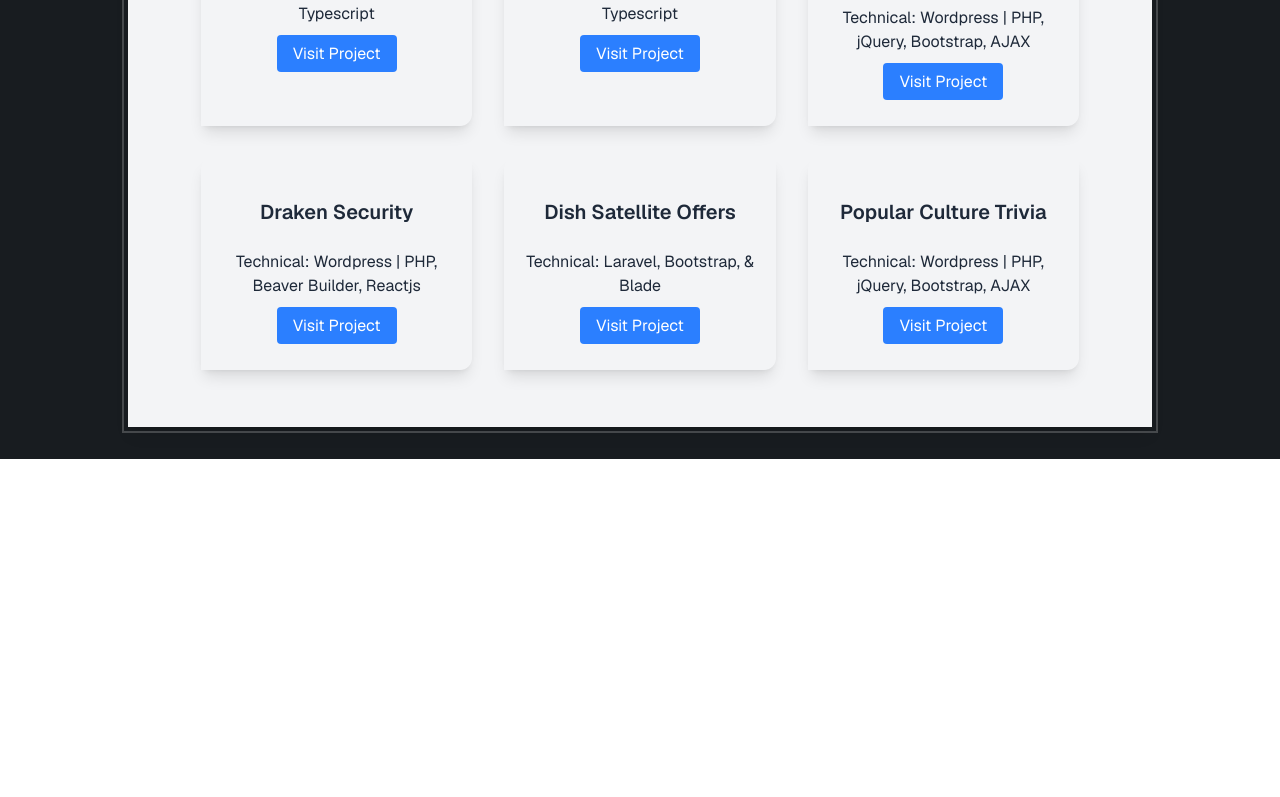
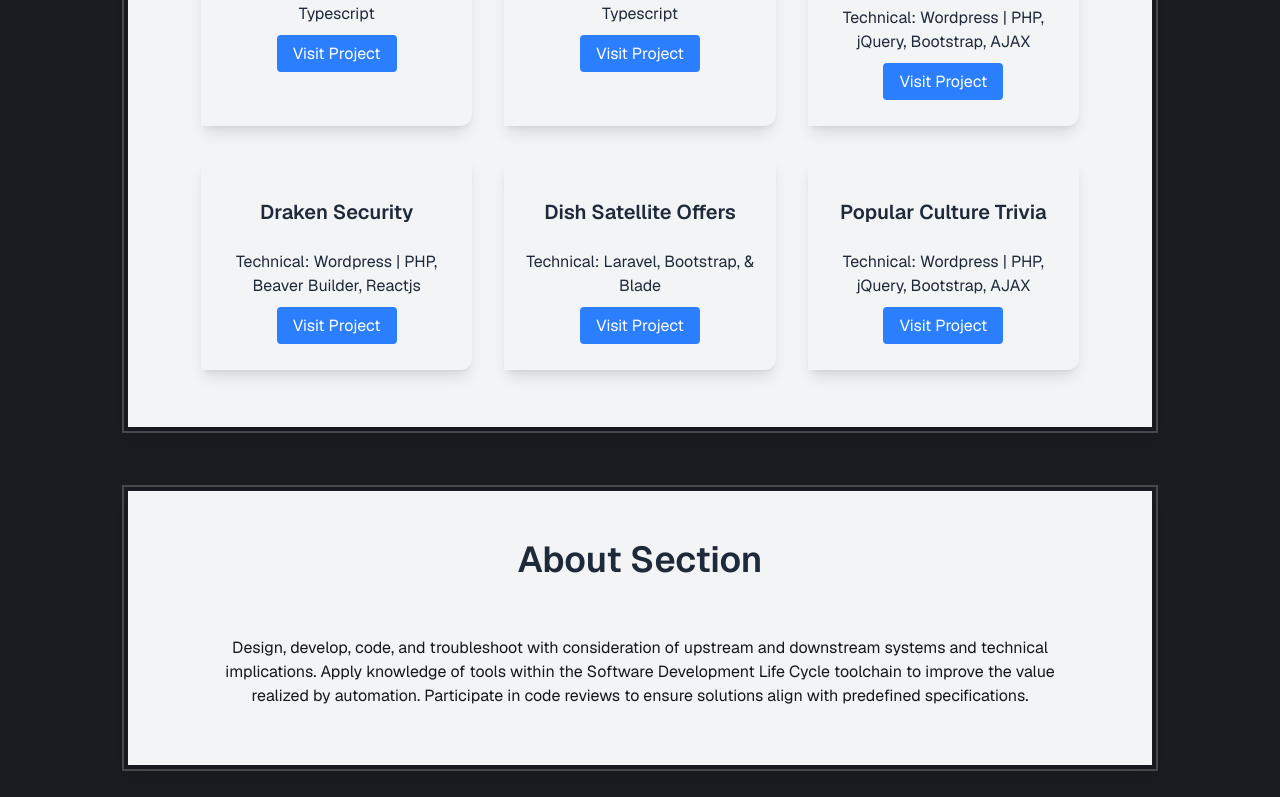
Before and after one commit to kevinnerio/react-online-portfolio, a Next.js app in the folder online-portfolio/: page / in a window 1280 px wide. Shown: the part 909-1706 px from the top of the page. Before the commit the page ends 1368 px from the top, so only its background shows below. Built offline with nearby package versions, Linux system fonts and the light colour scheme.

Commit message:
fix: removing lint errors, keeping about placeholder.

```diff
--- a/online-portfolio/app/components/homepage/about.tsx
+++ b/online-portfolio/app/components/homepage/about.tsx
@@ -1,24 +1,26 @@
 "use client";
-
-interface AboutData {
-  title: string;
-  summary: string;
-}
+import { motion } from "framer-motion";
 
 export default function AboutHome({ about_data } : { about_data: AboutData }) {
+
   return (
-    <div className="font-sans py-8 bg-[#202020] bg-linear-to-b from-gray-100 from-30% to-gray-300 to-70%">
-      <div
-        className="w-full bg-center"
-      >
-        <div className="flex items-center justify-center py-8">
-          <div className="flex flex-col sm:flex-row items-center gap-10 px-6 sm:px-12 max-w-5xl w-full py-12 text-[#202020]">
-            <h1 className="text-8xl font-bold mb-4 block w-full leading-28">{about_data.title}</h1>
-            <p className="leading-relaxed text-sm sm:text-base mb-6 block w-full whitespace-pre-line">
-              {about_data.summary}
-            </p>
+    <div
+      className="font-sans bg-cover flex flex-col items-center text-center p-8 bg-[#181c20]"
+    >
+      <div>
+        <motion.div
+          initial={{ opacity: 0, y: 20 }}
+          animate={{ opacity: 1, y: 0 }}
+          transition={{ duration: 0.8 }}
+          className="flex flex-col items-center text-center w-full bg-center shadow-lg border backdrop-blur-md bg-gray-100 border border-white/10 p-6 max-w-5xl outline outline-2 outline-white/20 outline-offset-4"
+        >
+          <h1 className="text-gray-800 text-4xl font-semibold flex items-center justify-center py-6">About Section</h1>
+          <div className="flex items-center justify-center py-8 ">
+            <div className="gap-8 px-6 sm:px-12 max-w-5xl w-full">
+              <p>Design, develop, code, and troubleshoot with consideration of upstream and downstream systems and technical implications. Apply knowledge of tools within the Software Development Life Cycle toolchain to improve the value realized by automation. Participate in code reviews to ensure solutions align with predefined specifications. </p>
+            </div>
           </div>
-        </div>
+          </motion.div>
       </div>
     </div>
   );
--- a/online-portfolio/app/page.tsx
+++ b/online-portfolio/app/page.tsx
@@ -52,9 +52,9 @@
 export default function Home() {
   return(
     <div>
-      <HeroHome user_data={user_data} about_data={about_data} />
+      <HeroHome user_data={user_data} />
       <ProjectHome project_data={project_data}/>
-      {/* <AboutHome about_data={about_data}/> */}
+      <AboutHome about_data={about_data}/>
     </div>
   );
 }
```
Also changed, not shown: online-portfolio/app/components/homepage/hero.tsx (+1 -12 lines).
